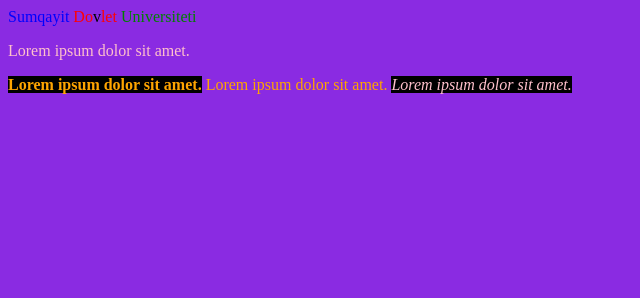
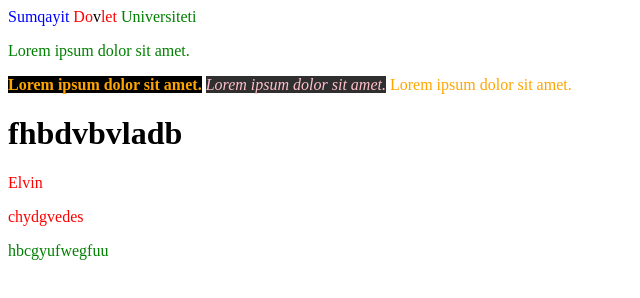
Before and after one commit to Sakina2004/CSS-Selectors, a plain HTML site: page index.html in a window 1280 px wide. Shown: the whole page, without its empty margins (0-640 px from the left). Drawn offline with Linux system fonts and the light colour scheme.

Commit message:
CSS Selectors day3

```diff
--- a/assets/css/style.css
+++ b/assets/css/style.css
@@ -1,8 +1,8 @@
-body{
+/* * body{
     background-color: blueviolet;
-}
-p{
-          color: green;
+} * */
+* p{
+          color: green ;
  }
  span{
     color: black;
@@ -16,7 +16,7 @@ p{
  #uni{
     color: green;
  }
- #v{
+ v{
     color: black;
  }
  .text-pink
@@ -29,3 +29,16 @@ p{
  .bg-dark{
     background-color: black;
  }
+ .text-pink.bg-dark{
+   background-color: rgb(48, 47, 47);
+ }
+ .vusal p{
+   color: red;
+ }
+ /* *{
+    color: yellow;
+    background-color: green;
+   }
+   span{
+    color: black;
+   } */
--- a/index.html
+++ b/index.html
@@ -5,11 +5,11 @@
     <meta name="viewport" content="width=device-width, initial-scale=1.0">
     <title>Sakinas Wonderland</title>
     <link rel="stylesheet" href="./assets/css/style.css">
-    <style>
+    <!-- <style>
       p{
         color: blue;
       }
-      </style>
+      </style> -->
 </head>
 <body>
   <!-- <p>Salam dostlar necesiz?</p>
@@ -20,10 +20,17 @@
   <span id="dov">Do<span id="v">v</span>let</span>
   <span id="uni">Universiteti</span>
 
-<p class="text-pink">Lorem ipsum dolor sit amet.</p>
-<b class="text-orange bg-dark">Lorem ipsum dolor sit amet.</b>
-<span class="text-orange">Lorem ipsum dolor sit amet.</span>
-<i class="text-pink bg-dark">Lorem ipsum dolor sit amet.</i>
+  <p>Lorem ipsum dolor sit amet.</p>
+  <b class="text-orange bg-dark">Lorem ipsum dolor sit amet.</b>
+  <i class="text-pink bg-dark">Lorem ipsum dolor sit amet.</i>
+  <span class="text-orange">Lorem ipsum dolor sit amet.</span>
+   <h1>fhbdvbvladb</h1>
+
+   <div class="vusal">
+<p>Elvin</p>
+<p>chydgvedes</p>
+   </div>
+   <p>hbcgyufwegfuu</p>
 <!-- <div id="span"></div> -->
 </body>
 </html>
```
